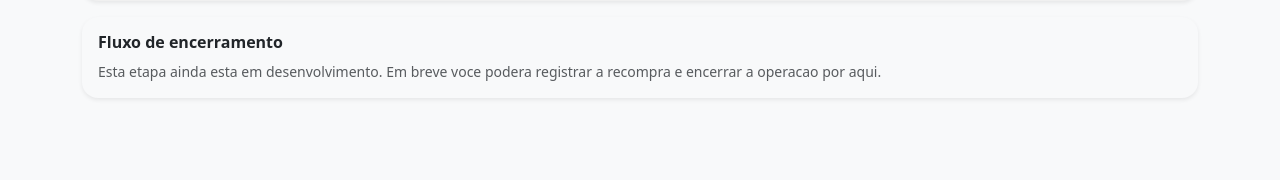
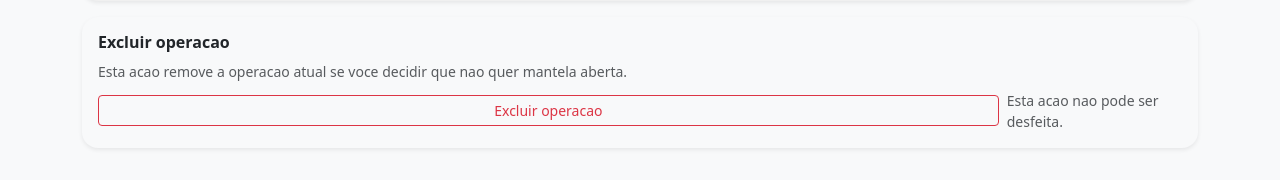
Before and after one commit to MarceloAnsilago/LsPythonDj, a Django app: template templates/core/operacao_encerrar.html in a window 1280 px wide. Shown: the part 1810-1990 px from the top of the page. Before the commit the page ends 1909 px from the top, so only its background shows below. Run offline with Django 5.2, Linux system fonts and the light colour scheme; the template is opened without the code that fills it: most values are stand-ins (such as "Sample title", 1, 10 or a date in 2020).

Commit message:
adicionando o botao excluir operação

```diff
--- a/templates/core/operacao_encerrar.html
+++ b/templates/core/operacao_encerrar.html
@@ -354,10 +354,20 @@
   </div>
   <div class="card border-0 shadow-sm rounded-4 mt-3 bg-body-tertiary">
     <div class="card-body">
-      <h2 class="h6 fw-semibold mb-2">Fluxo de encerramento</h2>
-      <p class="text-body-secondary small mb-0">
-        Esta etapa ainda esta em desenvolvimento. Em breve voce podera registrar a recompra e encerrar a operacao por aqui.
+      <h2 class="h6 fw-semibold mb-2">Excluir operacao</h2>
+      <p class="text-body-secondary small mb-2">
+        Esta acao remove a operacao atual se voce decidir que nao quer mantela aberta.
       </p>
+      <form method="post" class="d-flex flex-column flex-sm-row align-items-stretch align-items-sm-center gap-2">
+        {% csrf_token %}
+        <input type="hidden" name="action" value="delete">
+        <button type="submit" class="btn btn-outline-danger btn-sm w-100 w-sm-auto">
+          Excluir operacao
+        </button>
+        <span class="text-body-secondary small mb-0">
+          Esta acao nao pode ser desfeita.
+        </span>
+      </form>
     </div>
   </div>
   </div>
```
